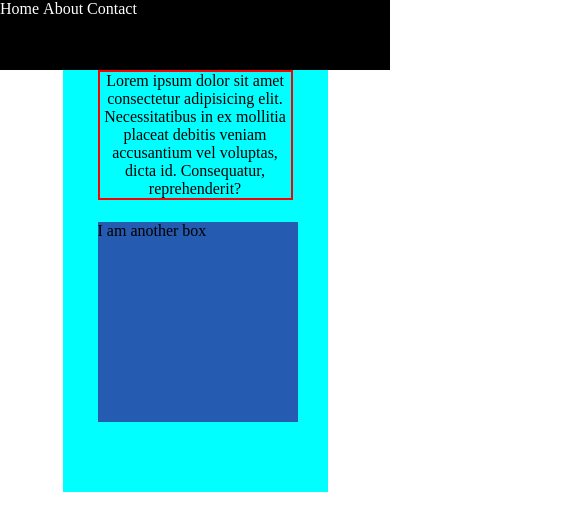
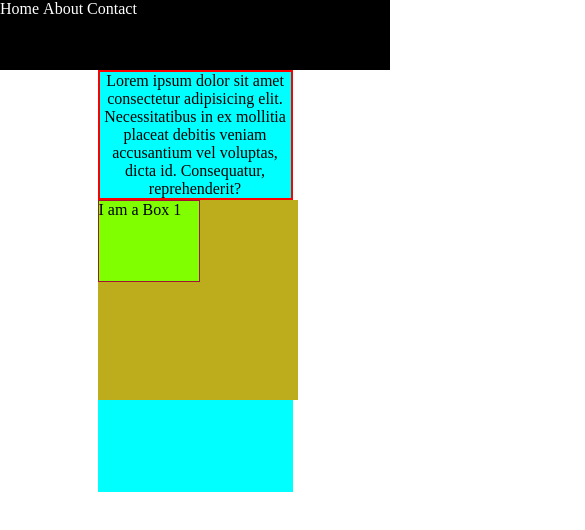
Before and after one commit to abhishekomp/csstutorial_in_hindi, a plain HTML site: page chapter5_position/position.html in a window 390 px wide. Shown: the top 530 px of the page, 585 px wide, since content can reach past the window. Drawn offline with Linux system fonts and the light colour scheme.

Commit message:
responsive nav bar and position property

```diff
--- a/chapter5_position/position.html
+++ b/chapter5_position/position.html
@@ -24,24 +24,26 @@
             height: 50vh;
             width: 50vw;
             margin: auto;
-            padding: 0 35px;
+            /* padding: 0 35px; */
         }
         .paragraphcontent{
             text-align: center;
             border: 2px solid red;
         }
-        .box {
-            height: 22px;
-            width: 30px;
+        .box1 {
+            height: 80px;
+            width: 100px;
             background-color: chartreuse;
-            position: relative;
-            left: 800px;
-            bottom: 30px;
+            /* position: relative; */
+            position: absolute;
+            border: 1px solid rgb(162, 19, 52);
+            /* left: 800px;
+            bottom: 30px; */
         }
         .box2 {
             height: 200px;
             width: 200px;
-            background-color: rgb(38, 91, 178);
+            background-color: rgb(189, 173, 29);
         }
     </style>
 </head>
@@ -60,8 +62,8 @@
         <p class="paragraphcontent">
             Lorem ipsum dolor sit amet consectetur adipisicing elit. Necessitatibus in ex mollitia placeat debitis veniam accusantium vel voluptas, dicta id. Consequatur, reprehenderit?
         </p>
-        <div class="box">I am a box</div>
-        <div class="box2">I am another box</div>
+        <div class="box1">I am a Box 1</div>
+        <div class="box2">I am Box 2</div>
     </div>
 </body>
 
```
Also changed, not shown: chapter5_position/ps_q1.html (+3 -2 lines).
